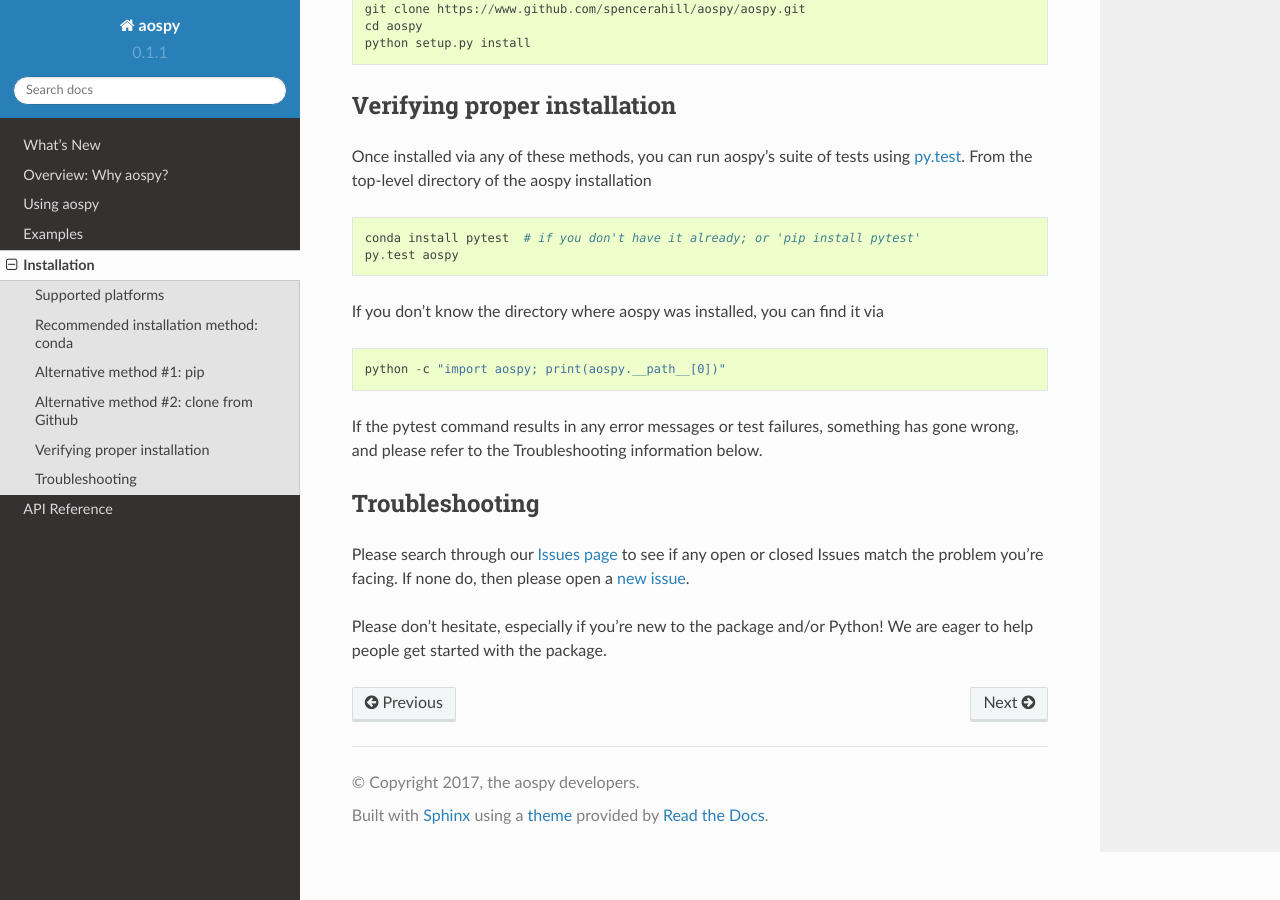
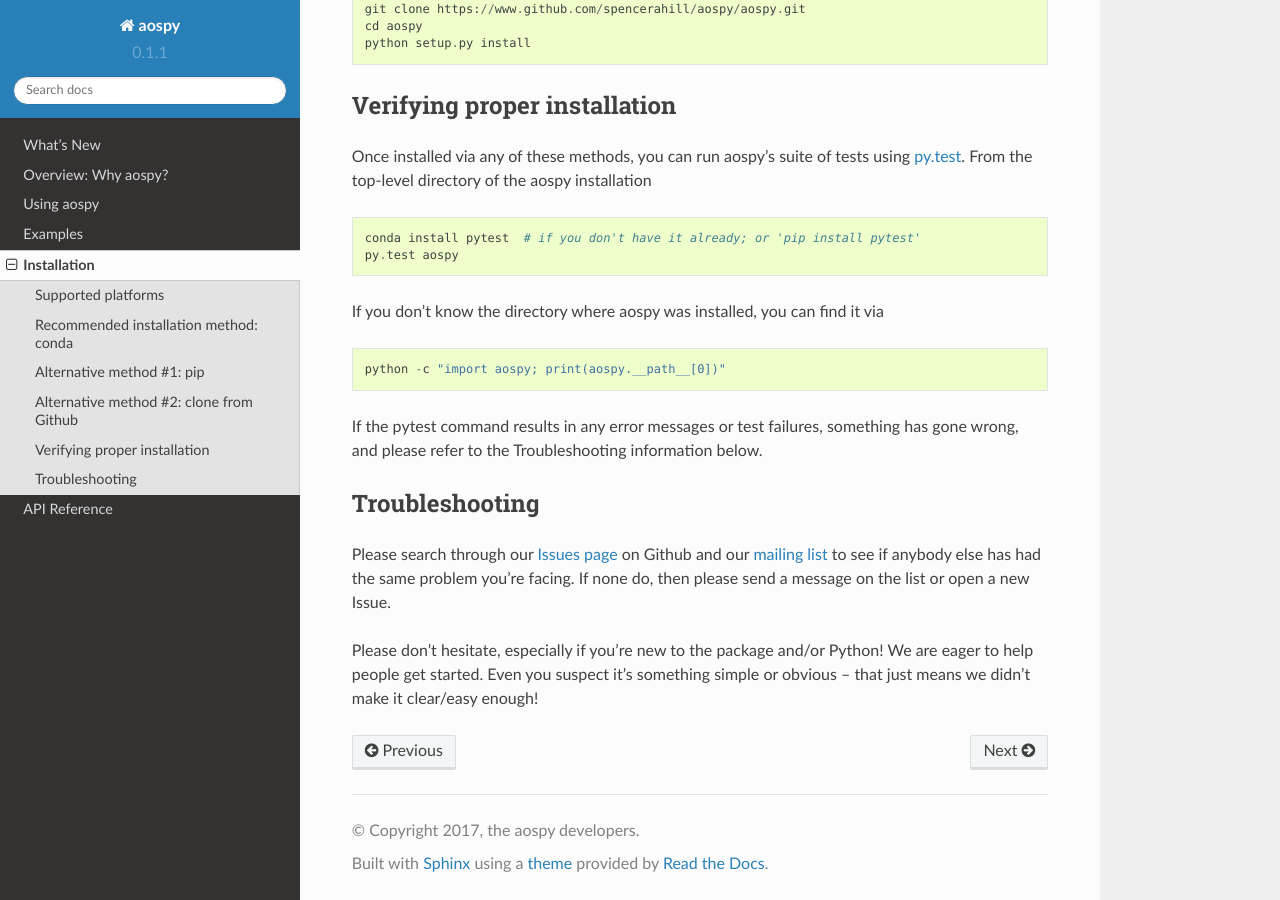
Before and after one commit to spencerahill/aospy, a Sphinx documentation site: the page built from docs/install.rst, in a window 1280 px wide and 900 px high, scrolled down 1092 px. Built offline with Sphinx 7.4.7 and the Read the Docs theme 2.0.0, drawn with Linux system fonts in a browser that asks for light colours.

Commit message:
Add aospy mailing list to docs and setup.py

```diff
--- a/docs/install.rst
+++ b/docs/install.rst
@@ -74,11 +74,15 @@ information below.
 Troubleshooting
 ---------------
 
-Please search through our `Issues page
-<https://github.com/spencerahill/aospy/issues>`_ to see if any open or
-closed Issues match the problem you're facing.  If none do, then
-please open a `new issue
-<https://github.com/spencerahill/aospy/issues/new>`_.
+Please search through our `Issues page`_ on Github and our `mailing
+list`_ to see if anybody else has had the same problem you're facing.
+If none do, then please send a message on the list or open a new
+Issue.
 
 Please don't hesitate, especially if you're new to the package and/or
-Python!  We are eager to help people get started with the package.
+Python!  We are eager to help people get started.  Even you suspect
+it's something simple or obvious -- that just means we didn't make it
+clear/easy enough!
+
+.. _Issues page: https://github.com/spencerahill/aospy/issues
+.. _mailing list: https://groups.google.com/d/forum/aospy
```
Also changed, not shown: docs/index.rst (+13 -9 lines), docs/whats-new.rst (+7 -2 lines), setup.py (+5 -2 lines).
